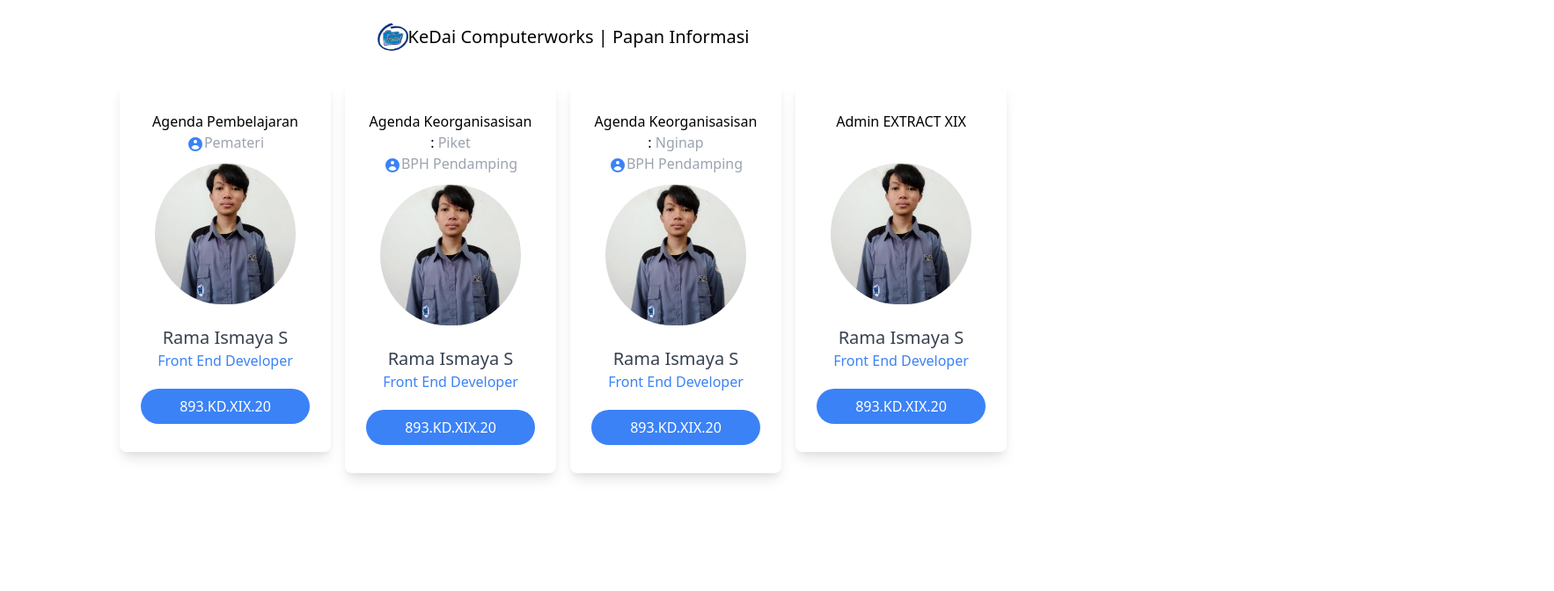
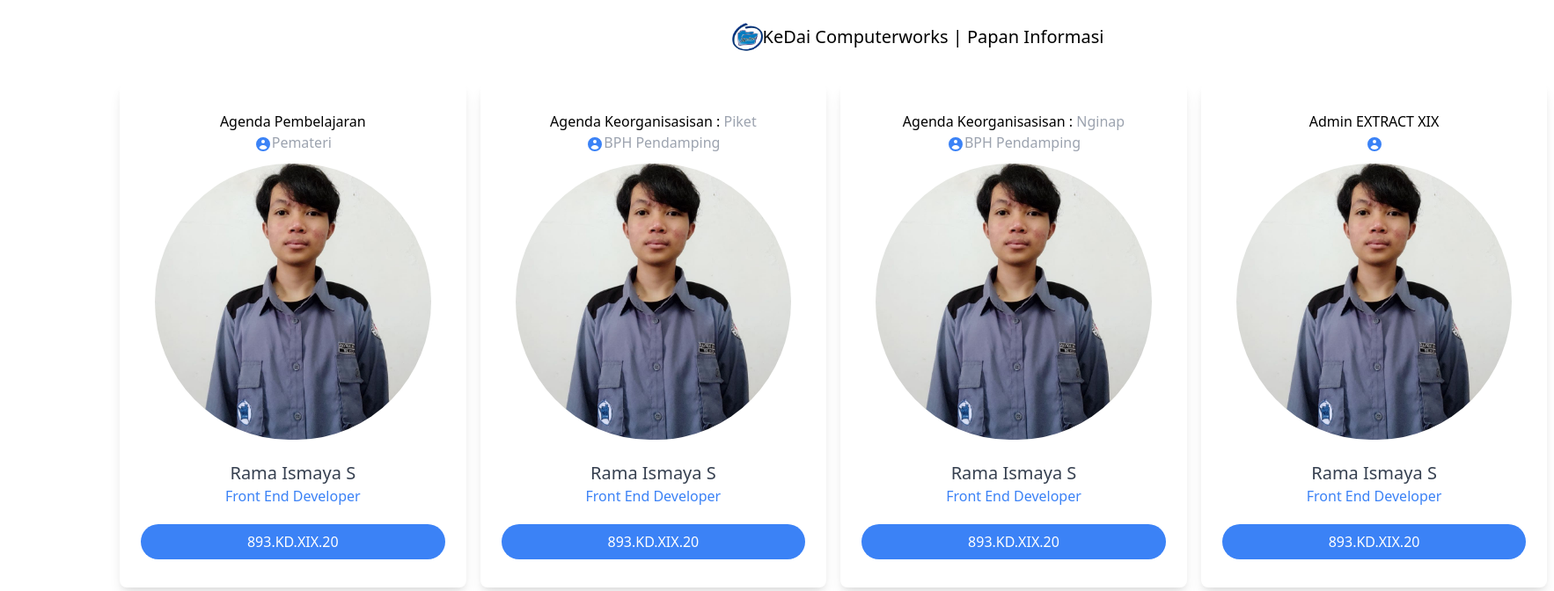
Before and after one commit to R4MA26/rama-react-tailwind, a React (Create React App) app: page / in a window 1280 px wide. Shown: the top 672 px of the page at 88% size, 1766 px wide, since content can reach past the window. Built offline with nearby package versions, Linux system fonts and the light colour scheme.

Commit message:
rama-react-tailwind

```diff
--- a/src/App.js
+++ b/src/App.js
@@ -9,16 +9,16 @@ function App() {
     <div className="App">
       <header className="App-header">
         <div className="flex flex-wrap ">
-          <h4 className="flex-auto text-xl text-center">
+          <h4 className="flex-auto text-xl text-center md:text-right lg:text-right 1xl:text-center">
             <img src={logo} className="App-logo " alt="logo" />
             KeDai Computerworks | Papan Informasi
           </h4>
         </div>
       </header>
 
-      <div id="container" class="w-4/5 mx-auto">
+      <div id="container" class="w-4/5 mx-auto ">
         <div class="flex flex-col sm:flex-row">
-          <div class="sm:w-1/4 p-2">
+          <div class="sm:w-1/4 md:w-1/2 lg:w-2/5 1xl:w-80 2xl:w-1/4 p-2 md:flex-shrink-0 lg:flex-shrink-0">
             <div class="bg-white px-6 py-8 rounded-lg shadow-lg text-center">
               <h2 className="text-bold font-medium">Agenda Pembelajaran</h2>
               <h2 className="text-gray-400 block">
@@ -40,7 +40,7 @@ function App() {
               </div>
             </div>
           </div>
-          <div class="sm:w-1/4 p-2">
+          <div class="sm:w-1/4 p-2 md:w-1/2 lg:w-2/5 1xl:w-80 2xl:w-1/4 md:flex-shrink-0">
             <div class="bg-white px-6 py-8 rounded-lg shadow-lg text-center">
               <h2 className="text-bold font-medium">
                 Agenda Keorganisasisan :{" "}
@@ -65,11 +65,11 @@ function App() {
               </div>
             </div>
           </div>
-          <div class="sm:w-1/4 p-2">
+          <div class="sm:w-1/4 p-2 md:w-1/2 lg:w-2/5 1xl:w-80 2xl:w-1/4 md:flex-shrink-0">
             <div class="bg-white px-6 py-8 rounded-lg shadow-lg text-center">
               <h2 className="text-bold font-medium">
                 Agenda Keorganisasisan :{" "}
-                <span className="text-gray-400 text-smaller">Nginap</span>
+                <span className="text-gray-400 text-smaller ">Nginap</span>
               </h2>
               <h2 className="text-gray-400 block">
                 <UserCircleIcon className="h-5 w-5 text-blue-500 icon1" />
@@ -90,10 +90,12 @@ function App() {
               </div>
             </div>
           </div>
-          <div class="sm:w-1/4 p-2">
+          <div class="sm:w-1/4 p-2 md:w-1/2 lg:w-2/5 1xl:w-80 2xl:w-1/4 md:flex-shrink-0">
             <div class="bg-white px-6 py-8 rounded-lg shadow-lg text-center">
               <h2 className="text-bold font-medium">Admin EXTRACT XIX</h2>
-              <h2 className="text-white block">.</h2>
+              <h2 className="text-white block">
+                <UserCircleIcon className="h-5 w-5 text-blue-500 icon1" />
+              </h2>
               <div class="mb-3">
                 <img
                   class="w-auto mx-auto rounded-full py-3 px-4"
--- a/tailwind.config.js
+++ b/tailwind.config.js
@@ -1,7 +1,7 @@
 const colors = require("tailwindcss/colors");
 
 module.exports = {
-  purge: ['./src/**/*.{js,jsx,ts,tsx}', './public/index.html'],
+  purge: ["./src/**/*.{js,jsx,ts,tsx}", "./public/index.html"],
   presets: [],
   darkMode: false, // or 'media' or 'class'
   theme: {
@@ -10,6 +10,7 @@ module.exports = {
       md: "768px",
       lg: "1024px",
       xl: "1280px",
+      "1xl": "1280px",
       "2xl": "1536px",
     },
     colors: {
```
Also changed, not shown: 1 other file (tests, documents, lock files or other folders).
